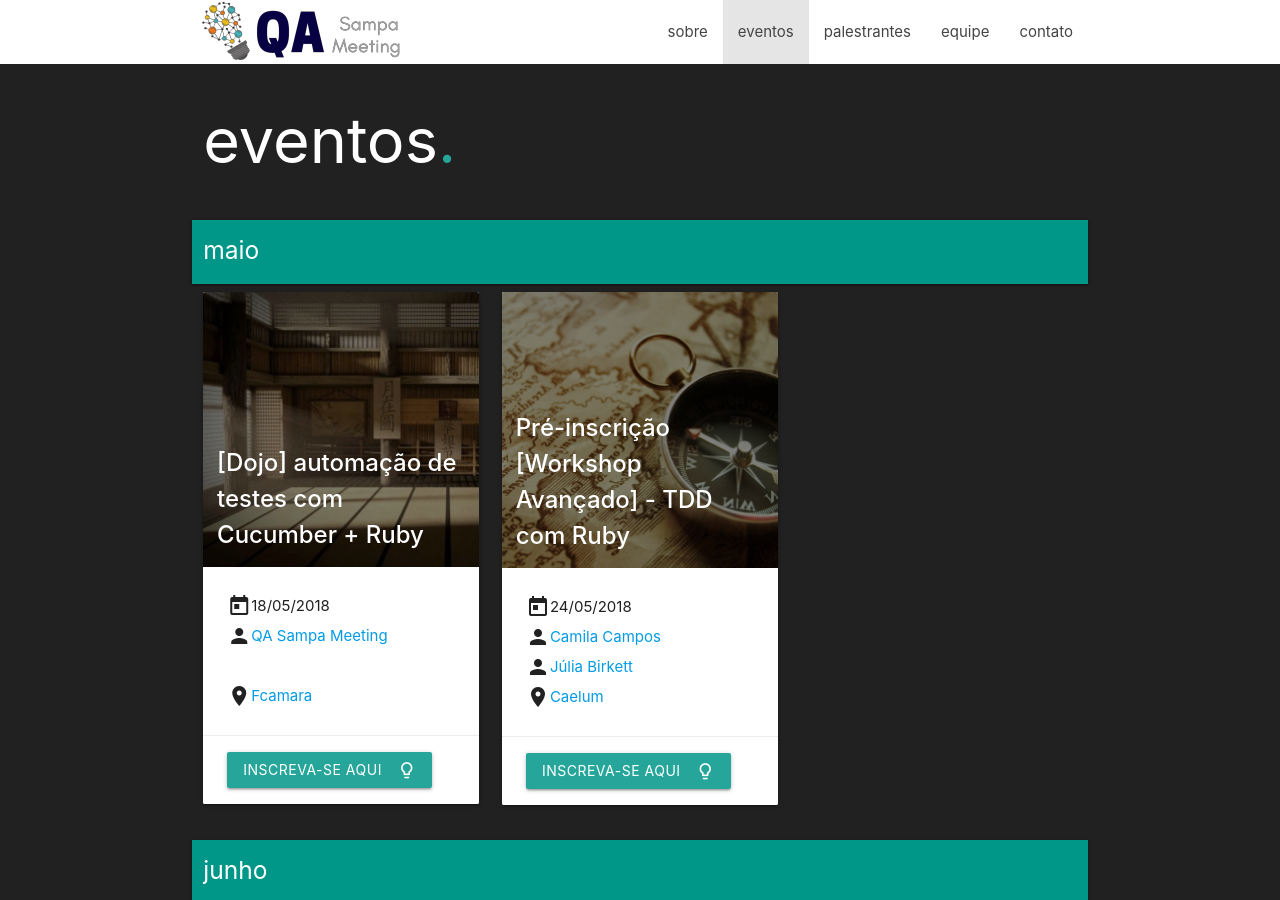
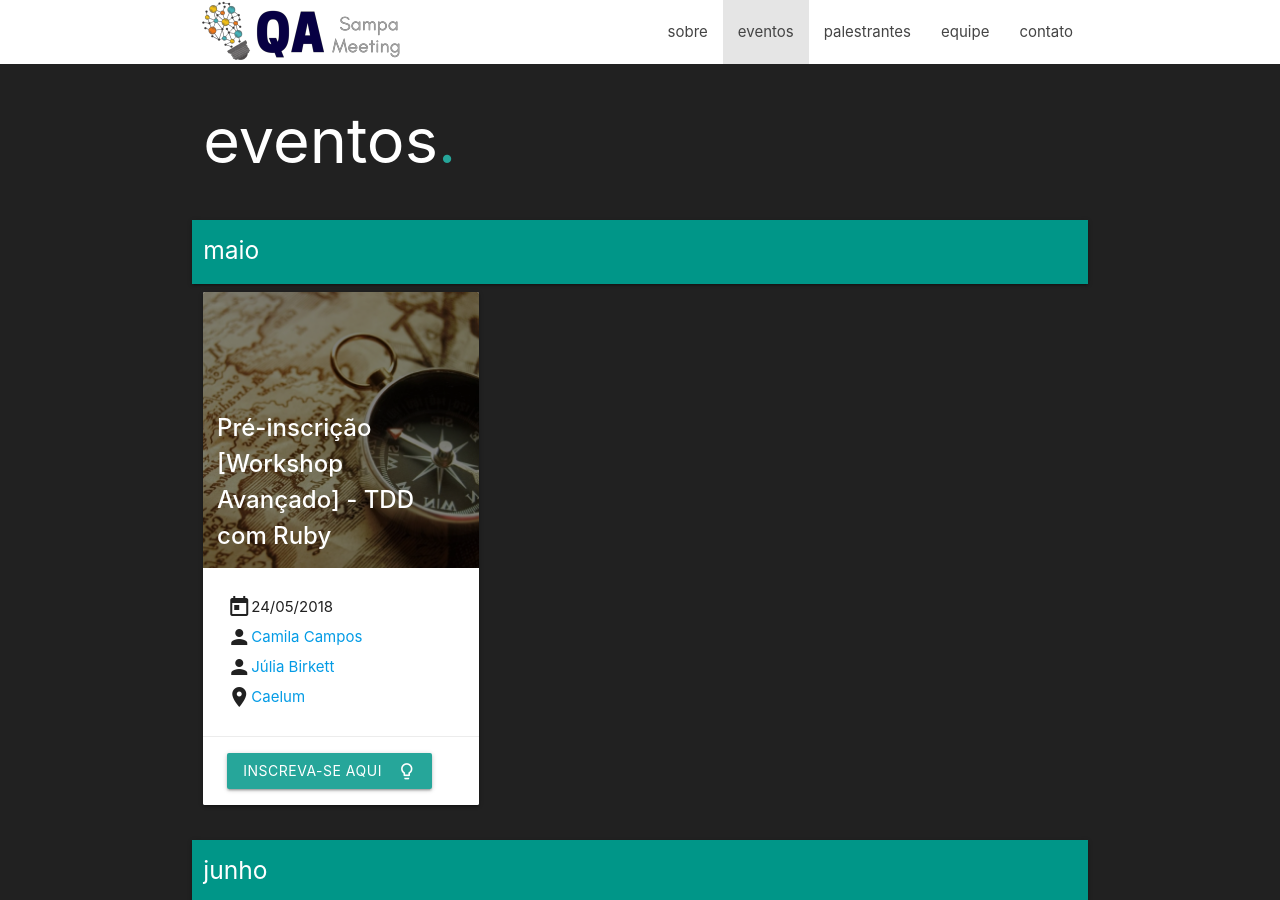
Before and after one commit to qasampameeting/qasampameeting.github.io, a Jekyll site: the page built from events.md, in a window 1280 px wide and 900 px high. Built offline with Jekyll 4.4.1, drawn with Linux system fonts in a browser that asks for light colours; nearby versions of some CDN libraries.

Commit message:
Remove old event

```diff
--- a/_data/events.yml
+++ b/_data/events.yml
@@ -1,13 +1,5 @@
 # EVENTS
 maio:
-  - date: 18-05-2018
-    title: "[Dojo] automação de testes com Cucumber + Ruby"
-    place:
-      name: Fcamara
-      map_link: https://goo.gl/maps/PyHSJ8oNAyv
-    image: 18-05-2018.jpg
-    link: https://www.eventbrite.com.br/e/dojo-automacao-de-testes-com-cucumber-ruby-inscricoes-a-partir-de-14-05-as-23h-tickets-45959183154
-
   - date: 24-05-2018
     title: "Pré-inscrição [Workshop Avançado] - TDD com Ruby"
     speaker:
```
